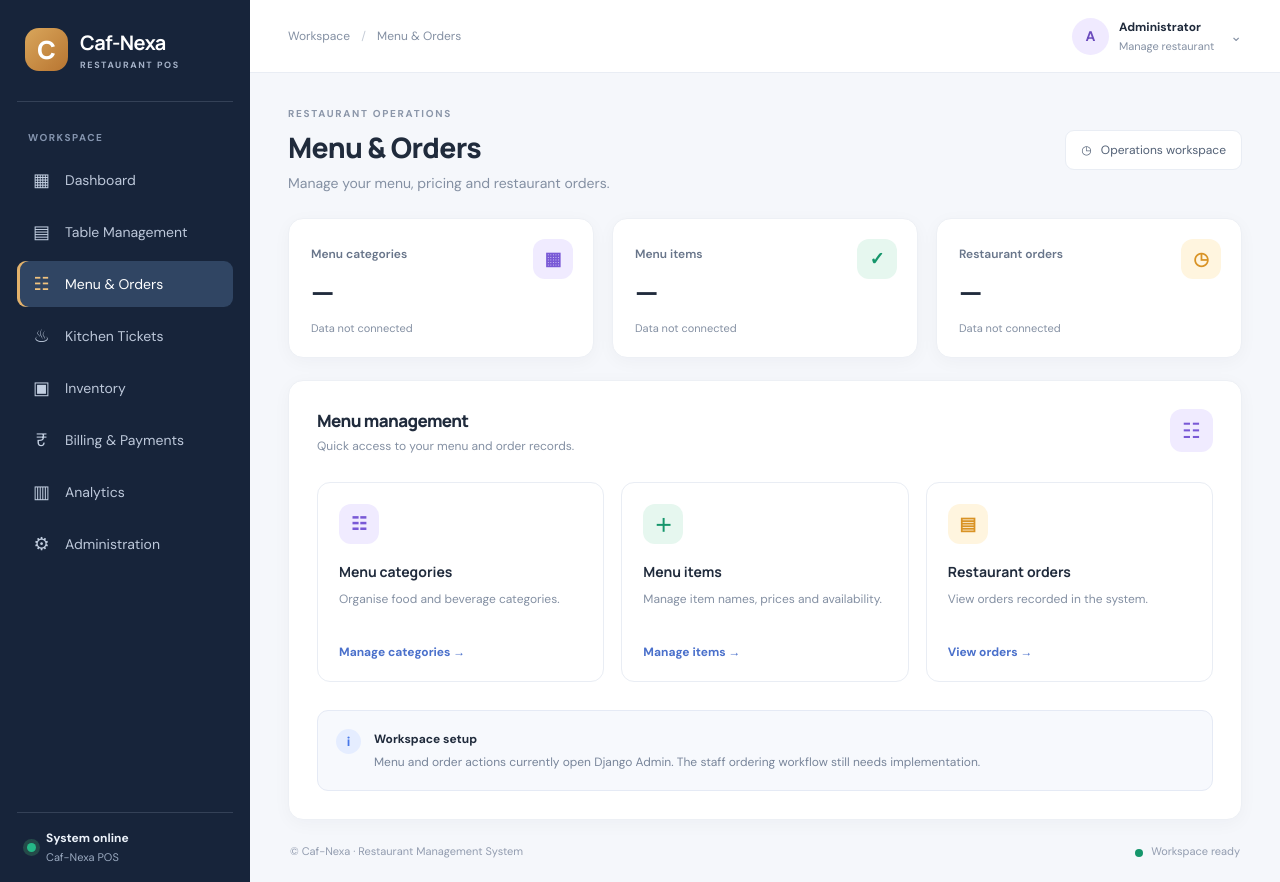
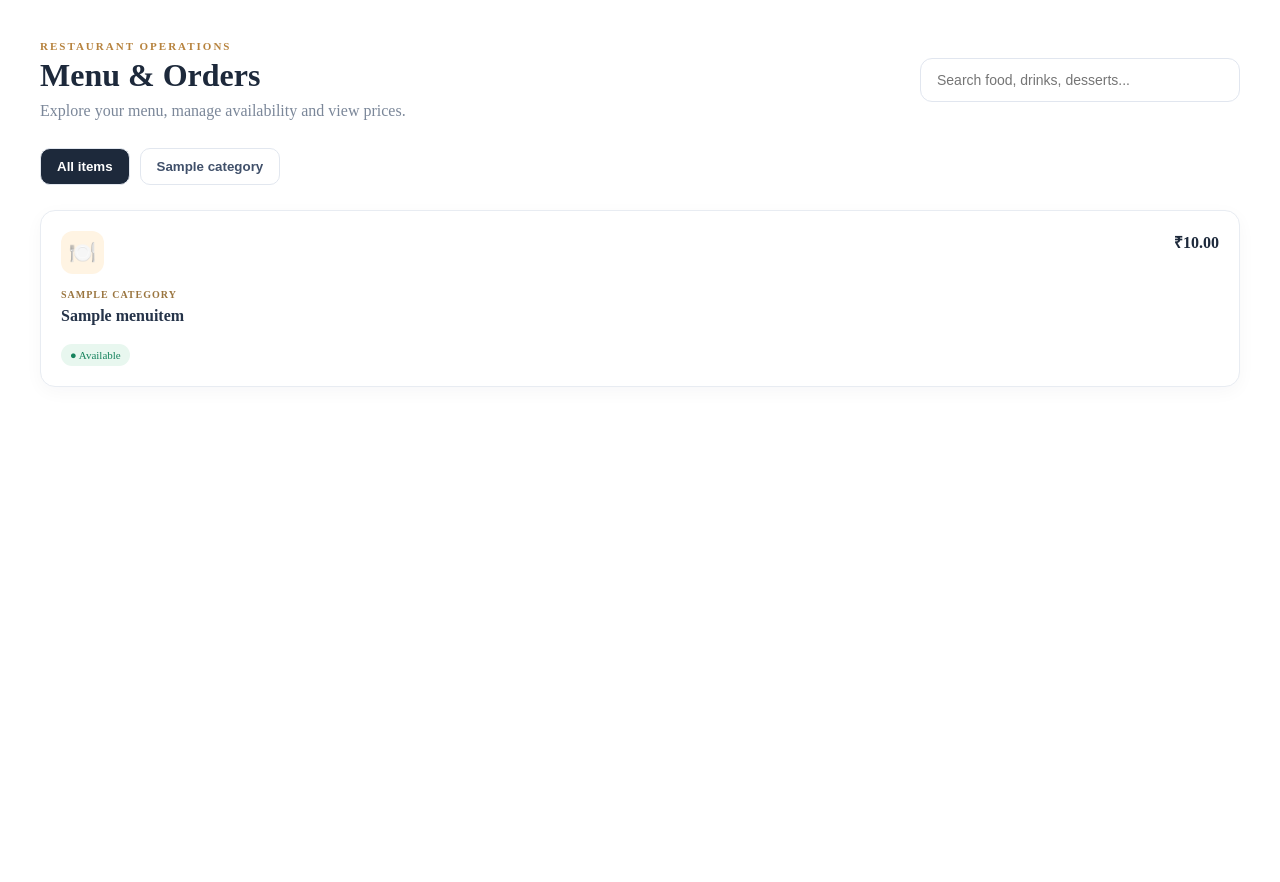
Before and after one commit to samata-chhetri/Caf-Nexa, a Django app: page /menu/ in a window 1280 px wide. After the commit the page ends 387 px from the top, so only its background shows below. Run offline with Django 5.2, Linux system fonts and the light colour scheme; tables that the repository leaves empty hold one stand-in row (values such as "Sample post").

Commit message:
Add database-driven restaurant menu

```diff
--- a/core/templates/core/coming_soon.html
+++ b/core/templates/core/coming_soon.html
@@ -1,26 +1,178 @@
 
+{% load static %}
 <!DOCTYPE html>
 <html lang="en">
 <head>
     <meta charset="UTF-8">
     <meta name="viewport" content="width=device-width, initial-scale=1">
-    <title>{{ page_title }}</title>
-    <link href="https://cdn.jsdelivr.net/npm/bootstrap@5.3.3/dist/css/bootstrap.min.css"
-          rel="stylesheet">
+    <title>Menu & Orders | Caf-Nexa</title>
+    <link rel="stylesheet" href="{% static 'core/workspace.css' %}">
+    <style>
+        .menu-content { padding: 32px; }
+        .menu-heading {
+            display: flex; justify-content: space-between;
+            align-items: center; flex-wrap: wrap; gap: 18px;
+            margin-bottom: 28px;
+        }
+        .menu-heading h1 { margin: 5px 0 8px; color: #1d293b; }
+        .menu-heading p { color: #7b8799; margin: 0; }
+        .eyebrow {
+            color: #b7833e; font-size: 11px;
+            font-weight: 800; letter-spacing: 2px;
+        }
+        .menu-search {
+            width: min(100%, 320px); padding: 13px 16px;
+            border: 1px solid #e1e6ef; border-radius: 12px;
+            background: white; font-size: 14px;
+        }
+        .category-list {
+            display: flex; flex-wrap: wrap; gap: 10px;
+            margin-bottom: 25px;
+        }
+        .category-btn {
+            padding: 10px 16px; border: 1px solid #e2e7ef;
+            background: white; color: #40506a; border-radius: 10px;
+            cursor: pointer; font-weight: 600;
+        }
+        .category-btn.active, .category-btn:hover {
+            background: #1d293b; color: white;
+        }
+        .menu-section { margin: 28px 0; }
+        .menu-section h2 {
+            font-size: 19px; color: #1d293b; margin-bottom: 15px;
+        }
+        .menu-grid {
+            display: grid;
+            grid-template-columns: repeat(auto-fit, minmax(220px, 1fr));
+            gap: 16px;
+        }
+        .menu-card {
+            background: white; border: 1px solid #e8ecf2;
+            border-radius: 15px; padding: 20px;
+            box-shadow: 0 5px 18px rgba(29,41,59,.035);
+            transition: transform .18s, box-shadow .18s;
+        }
+        .menu-card:hover {
+            transform: translateY(-3px);
+            box-shadow: 0 10px 25px rgba(29,41,59,.09);
+        }
+        .item-top {
+            display: flex; justify-content: space-between;
+            align-items: flex-start; gap: 12px;
+        }
+        .item-icon {
+            width: 43px; height: 43px; display: grid;
+            place-items: center; border-radius: 12px;
+            background: #fff4e3; font-size: 22px;
+        }
+        .item-category {
+            margin-top: 15px; color: #9a753f;
+            font-size: 10px; text-transform: uppercase;
+            letter-spacing: 1px; font-weight: 800;
+        }
+        .menu-card h3 { margin: 7px 0; color: #253349; font-size: 16px; }
+        .item-price { font-weight: 800; color: #1d293b; white-space: nowrap; }
+        .item-status {
+            display: inline-block; margin-top: 12px;
+            padding: 5px 9px; border-radius: 20px;
+            background: #e8f7ef; color: #16835d; font-size: 11px;
+        }
+        .empty-menu {
+            padding: 35px; background: white; border-radius: 14px;
+            color: #78869a; text-align: center;
+        }
+        @media(max-width: 650px) {
+            .menu-content { padding: 20px 14px; }
+        }
+    </style>
 </head>
-<body class="bg-light">
-    <div class="container py-5">
-        <div class="card shadow-sm p-4">
-            <h1>{{ page_title }}</h1>
-            <p>{{ description }}</p>
-            <p class="text-secondary">
-                This module is connected to Django.
-                Its full functionality will be implemented next.
+<body>
+    <main class="menu-content">
+        <header class="menu-heading">
+            <div>
+                <div class="eyebrow">RESTAURANT OPERATIONS</div>
+                <h1>Menu & Orders</h1>
+                <p>Explore your menu, manage availability and view prices.</p>
+            </div>
+            <input id="menuSearch" class="menu-search"
+                   type="search" placeholder="Search food, drinks, desserts...">
+        </header>
+
+        <nav class="category-list" aria-label="Menu categories">
+            <button class="category-btn active" data-category="all">All items</button>
+            {% for category in categories %}
+                <button class="category-btn"
+                        data-category="{{ category.id }}">
+                    {{ category.name }}
+                </button>
+            {% endfor %}
+        </nav>
+
+        {% if items %}
+            <div class="menu-grid" id="menuGrid">
+                {% for item in items %}
+                    <article class="menu-card"
+                             data-name="{{ item.name|lower }}"
+                             data-category="{{ item.category_id }}">
+                        <div class="item-top">
+                            <div class="item-icon">🍽️</div>
+                            <div class="item-price">₹{{ item.price }}</div>
+                        </div>
+                        <div class="item-category">
+                            {{ item.category.name }}
+                        </div>
+                        <h3>{{ item.name }}</h3>
+                        <span class="item-status">● Available</span>
+                    </article>
+                {% endfor %}
+            </div>
+            <p id="noResults" class="empty-menu" hidden>
+                No menu items match your search.
             </p>
-            <a href="/" class="btn btn-dark align-self-start">
-                Back to Dashboard
-            </a>
-        </div>
-    </div>
+        {% else %}
+            <div class="empty-menu">
+                <h2>Your menu is waiting!</h2>
+                <p>Add categories and menu items in Django Admin to display them here.</p>
+                <a href="/admin/menu/menuitem/add/">Add your first menu item</a>
+            </div>
+        {% endif %}
+    </main>
+
+    <script>
+        const search = document.getElementById("menuSearch");
+        const buttons = document.querySelectorAll(".category-btn");
+        const cards = document.querySelectorAll(".menu-card");
+        const noResults = document.getElementById("noResults");
+        let selectedCategory = "all";
+
+        function filterMenu() {
+            const term = search.value.trim().toLowerCase();
+            let visible = 0;
+
+            cards.forEach(card => {
+                const matchesName = card.dataset.name.includes(term);
+                const matchesCategory =
+                    selectedCategory === "all" ||
+                    card.dataset.category === selectedCategory;
+                const show = matchesName && matchesCategory;
+
+                card.hidden = !show;
+                if (show) visible++;
+            });
+
+            if (noResults) noResults.hidden = visible !== 0;
+        }
+
+        buttons.forEach(button => {
+            button.addEventListener("click", () => {
+                selectedCategory = button.dataset.category;
+                buttons.forEach(b => b.classList.remove("active"));
+                button.classList.add("active");
+                filterMenu();
+            });
+        });
+
+        search.addEventListener("input", filterMenu);
+    </script>
 </body>
 </html>
--- /dev/null
+++ b/menu/templates/menu/menu_page.html
@@ -0,0 +1,2 @@
+
+{% extends "core/coming_soon.html" %}
--- a/menu/urls.py
+++ b/menu/urls.py
@@ -1,6 +1,6 @@
 
 from django.urls import path
-from core.views import menu_page
+from .views import menu_page
 
 urlpatterns = [
     path("", menu_page, name="menu"),
--- a/menu/views.py
+++ b/menu/views.py
@@ -1,3 +1,23 @@
+
 from django.shortcuts import render
+from .models import Category, MenuItem
 
-# Create your views here.
+
+def menu_page(request):
+    categories = Category.objects.all().order_by("name")
+
+    items = (
+        MenuItem.objects
+        .filter(is_available=True)
+        .select_related("category")
+        .order_by("category__name", "name")
+    )
+
+    return render(
+        request,
+        "menu/menu_page.html",
+        {
+            "categories": categories,
+            "items": items,
+        },
+    )
```
Also changed, not shown: 1 other file.
